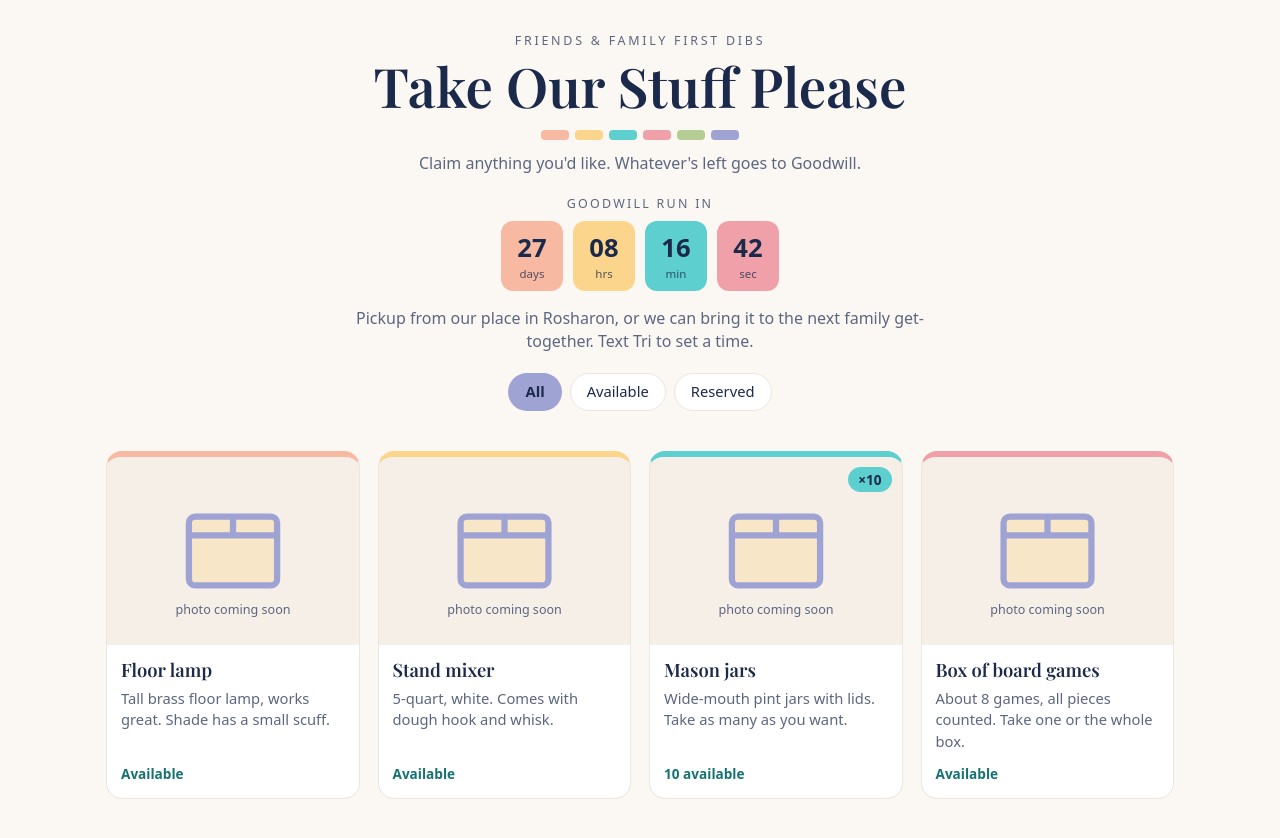
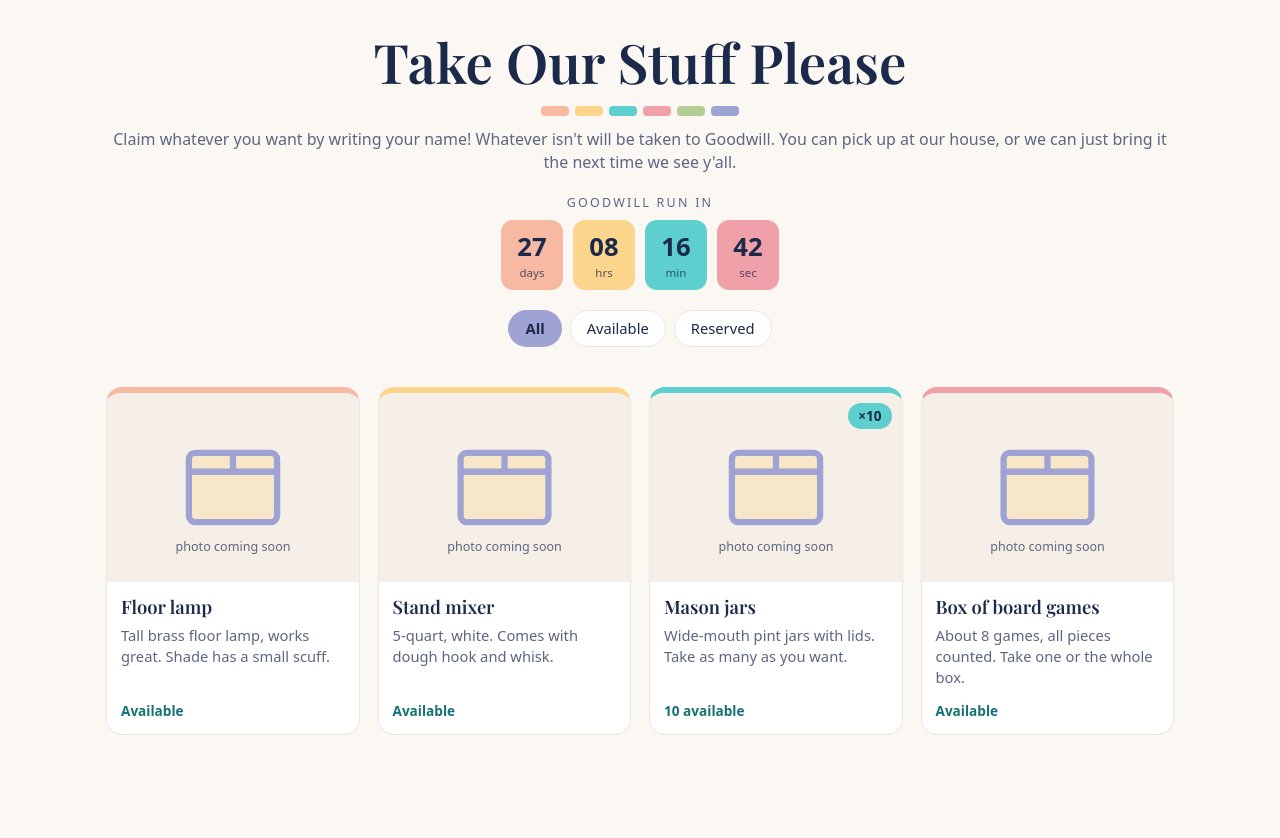
Before and after one commit to nhantri132/take-our-stuff, a plain HTML site: page index.html in a window 1280 px wide. After the commit the page ends 800 px from the top, so only its background shows below. Drawn offline with nearby package versions, Linux system fonts and the light colour scheme.

Commit message:
Update header copy; drop eyebrow and pickup note
Co-Authored-By: Claude Opus 5.5 <noreply@anthropic.com>
Claude-Session: https://claude.ai/code/session_01VaRZavPkp8w7VRbmv2n7tQ

```diff
--- a/index.html
+++ b/index.html
@@ -13,10 +13,9 @@
 </head>
 <body>
   <header class="site-header">
-    <p class="eyebrow">Friends &amp; family first dibs</p>
     <h1>Take Our Stuff Please</h1>
     <div class="swatches" aria-hidden="true"><i></i><i></i><i></i><i></i><i></i><i></i></div>
-    <p class="tagline">Claim anything you'd like. Whatever's left goes to Goodwill.</p>
+    <p class="tagline">Claim whatever you want by writing your name! Whatever isn't will be taken to Goodwill. You can pick up at our house, or we can just bring it the next time we see y'all.</p>
 
     <div class="countdown" id="countdown" aria-live="polite">
       <span class="countdown-label">Goodwill run in</span>
--- a/items.json
+++ b/items.json
@@ -1,6 +1,6 @@
 {
   "deadline": "2026-12-06T18:00:00-06:00",
-  "pickupNote": "Pickup from our place in Rosharon, or we can bring it to the next family get-together. Text Tri to set a time.",
+  "pickupNote": "",
   "items": [
     {
       "id": "floor-lamp",
```
